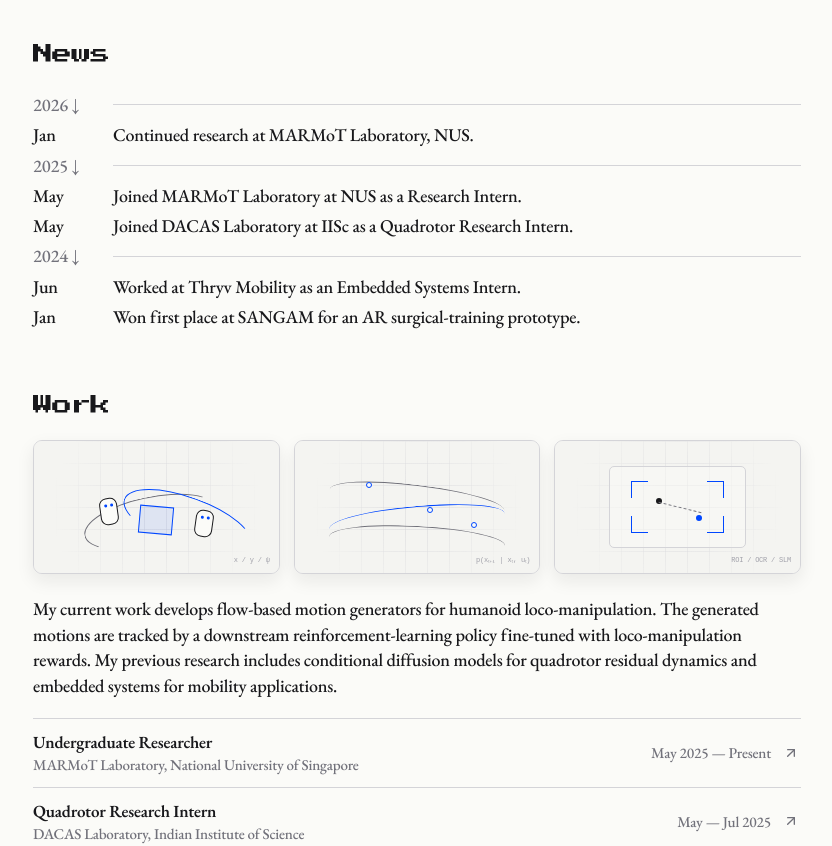
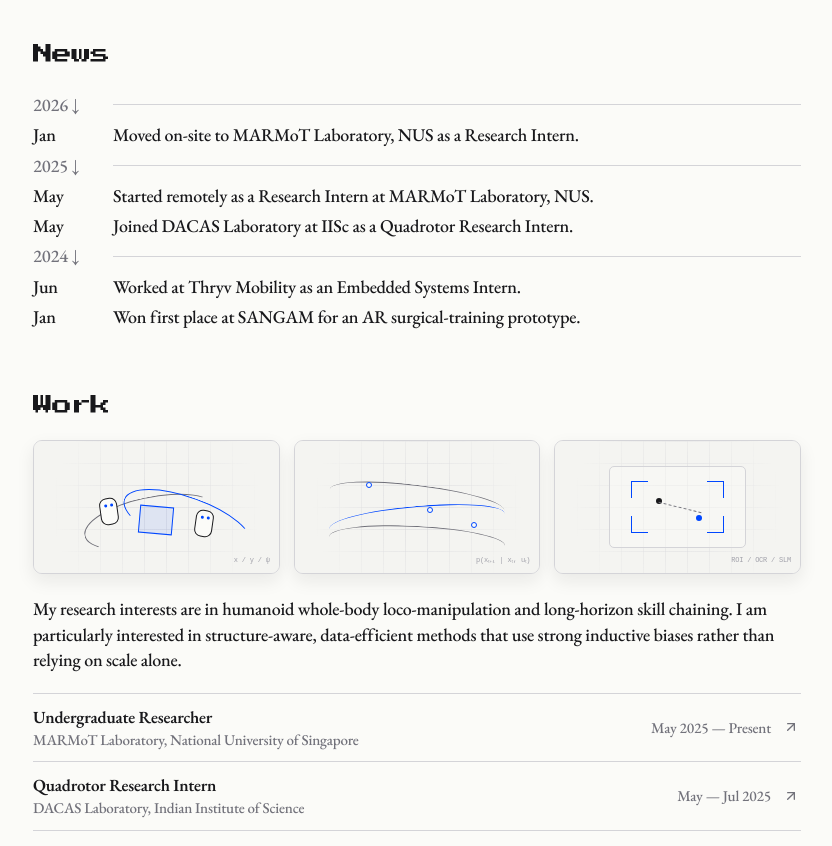
Before and after one commit to InclinedTaco/InclinedTaco.github.io, a Next.js app: page / in a window 1280 px wide. Shown: the part 640-1486 px from the top of the page, without its empty margins (223-1055 px from the left). Built offline with nearby package versions, Linux system fonts and the light colour scheme.

Commit message:
Refine research interests and MARMoT timeline

```diff
--- a/app/data.ts
+++ b/app/data.ts
@@ -54,13 +54,13 @@ export const news = [
     year: '2026',
     month: 'Jan',
     showYear: true,
-    text: 'Continued research at MARMoT Laboratory, NUS.',
+    text: 'Moved on-site to MARMoT Laboratory, NUS as a Research Intern.',
   },
   {
     year: '2025',
     month: 'May',
     showYear: true,
-    text: 'Joined MARMoT Laboratory at NUS as a Research Intern.',
+    text: 'Started remotely as a Research Intern at MARMoT Laboratory, NUS.',
   },
   {
     year: '2025',
--- a/app/page.tsx
+++ b/app/page.tsx
@@ -289,12 +289,10 @@ export default function Home() {
             ))}
           </div>
           <p className="work-summary">
-            My current work develops flow-based motion generators for humanoid
-            loco-manipulation. The generated motions are tracked by a downstream
-            reinforcement-learning policy fine-tuned with loco-manipulation
-            rewards. My previous research includes conditional diffusion models
-            for quadrotor residual dynamics and embedded systems for mobility
-            applications.
+            My research interests are in humanoid whole-body loco-manipulation
+            and long-horizon skill chaining. I am particularly interested in
+            structure-aware, data-efficient methods that use strong inductive
+            biases rather than relying on scale alone.
           </p>
           <div className="experience-list">
             {experience.map((item) => (
```
